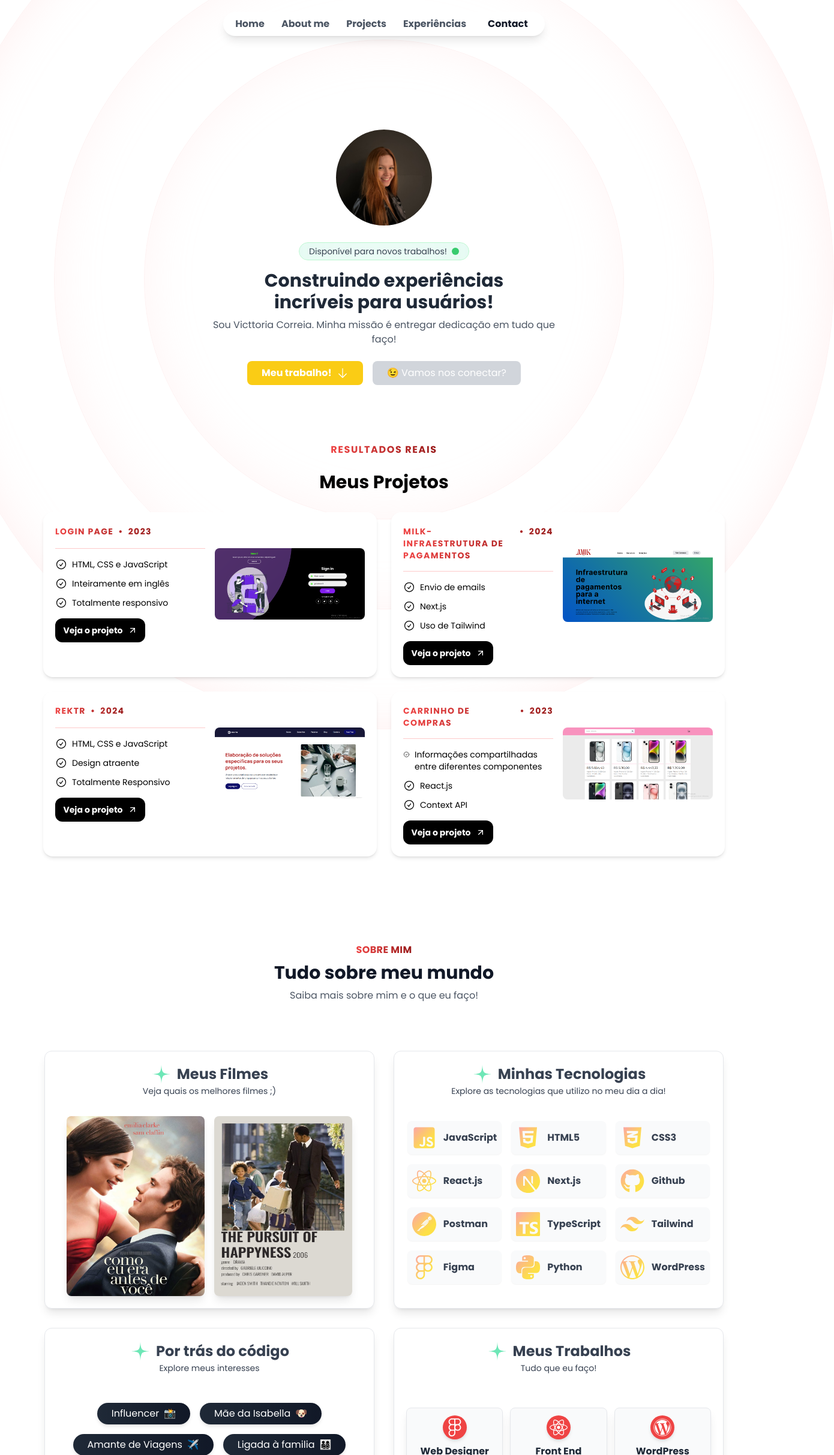
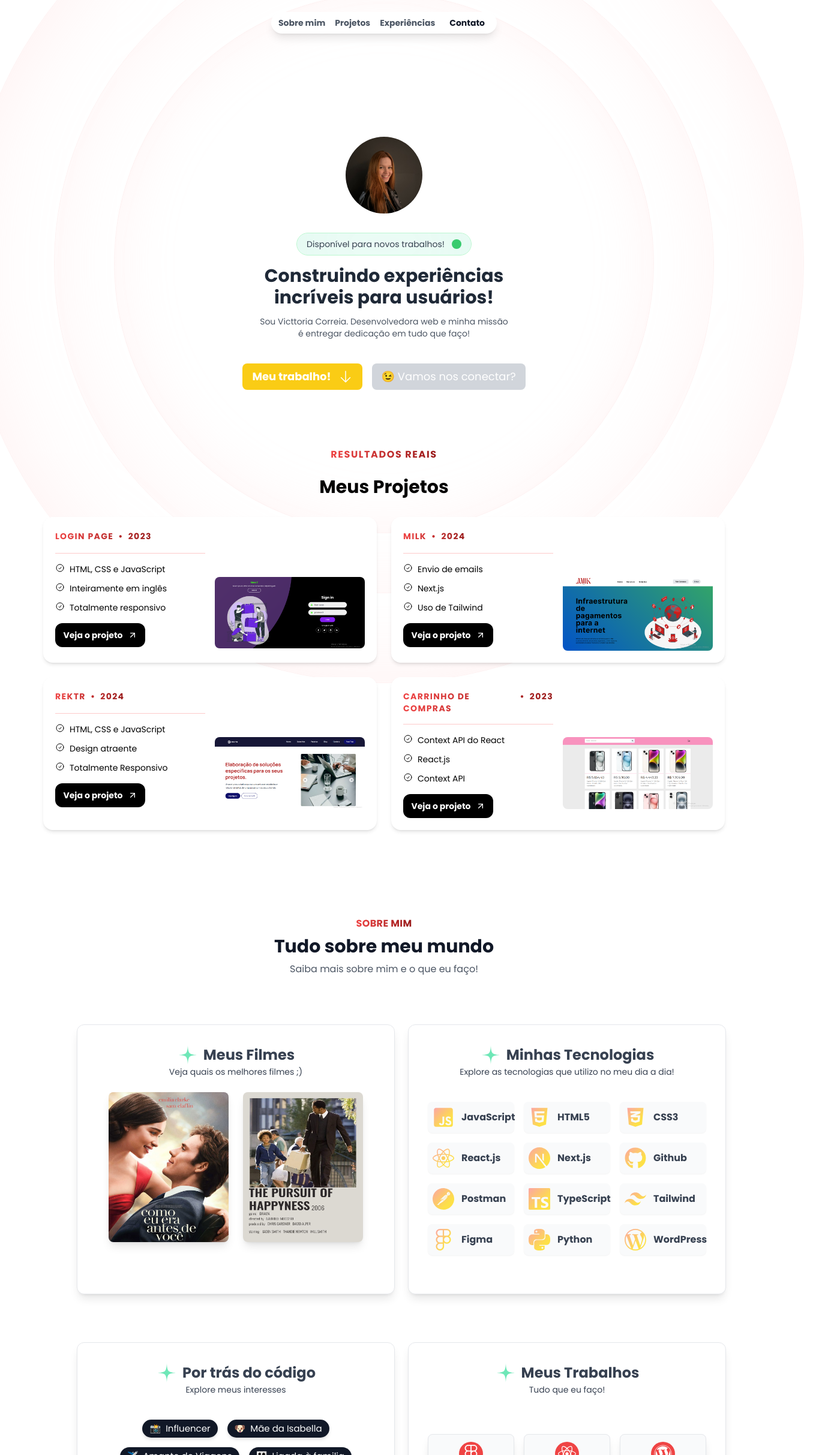
Before and after one commit to Victtoriacorreia01/Portifolio-VicttoriaCorreia, a Next.js app: page / in a window 1280 px wide. Shown: the top 2426 px of the page at 60% size, 1390 px wide, since content can reach past the window. Built offline with nearby package versions, Linux system fonts and the light colour scheme.

Commit message:
atualização

```diff
--- a/src/components/Card.tsx
+++ b/src/components/Card.tsx
@@ -2,9 +2,9 @@ interface CardProps {
     children: React.ReactNode;
   }
 
-  export const Card = ({ children }: CardProps) => {
+  export const Card = ({ children }: { children: React.ReactNode }) => {
     return (
-      <div className="bg-white shadow-lg rounded-xl p-5 border border-gray-200 w-[550px] h-[430px]">
+      <div className=" bg-white shadow-lg rounded-xl p-8 border border-gray-200 lg:w-[530px] sm:w-[360px] lg:h-[450px] sm:min-h-[400px] lg:max-w-[600px]">
         {children}
       </div>
     );
--- a/src/components/TechIcon.tsx
+++ b/src/components/TechIcon.tsx
@@ -1,7 +1,7 @@
 export const TechIcon = ({ component: Component }: { component: React.ElementType }) => {
     return (
         <div className="relative">
-            <Component className="text-yellow-300 size-10 text-transparent fill-current" style={{ fill: "url(#tech-icon-gradient)" }} />
+            <Component className="text-yellow-300 lg:size-9 sm:size-8 text-transparent fill-current" style={{ fill: "url(#tech-icon-gradient)" }} />
             <svg className="absolute w-0 h-0">
                 <defs>
                     <linearGradient id="tech-icon-gradient" gradientTransform="rotate(45)">
--- a/src/sections/About.tsx
+++ b/src/sections/About.tsx
@@ -19,12 +19,12 @@ const whatIDo = [
   {
     name: "Web Designer",
     icon: SiFigma,
-    description: "Criação de interfaces intuitivas e atraentes utilizando ferramentas como Figma."
+    description: "Criação de interfaces intuitivas e atraentes utilizando Figma."
   },
   {
     name: "Front End Developer",
     icon: FaReact,
-    description: "Desenvolvimento de interfaces modernas, responsivas e dinâmicas utilizando React.js ou Next.js."
+    description: "Desenvolvimento de interfaces modernas e responsivas utilizando React.js ou Next.js."
   },
   {
     name: "WordPress Developer",
@@ -61,10 +61,9 @@ const hobbies = [
   { title: "Evolução Pessoal", emoji: "📚" },
   { title: "Edição de Vídeos", emoji: "🎬" },
 ];
-
 export const AboutSection = () => {
   return (
-    <div className="py-20 flex flex-col items-center font-sans" data-aos="fade-up" data-aos-easing="ease-out-cubic" id="sobremim">
+    <div className="py-20 flex flex-col items-center font-sans px-4" data-aos="fade-up" id="sobremim">
       <SectionHeader
         eyebrow="Sobre mim"
         title="Tudo sobre meu mundo"
@@ -72,50 +71,54 @@ export const AboutSection = () => {
         data-aos="fade-up" data-aos-duration="1000"
       />
 
-    <div className="mt-10 grid grid-cols-1 md:grid-cols-2 gap-8">
-      <Card data-aos="fade-up" data-aos-duration="1200">
+      {/* Cards organizados */}
+      <div className="mt-10 grid grid-cols-1 md:grid-cols-2 gap-20 w-full max-w-5xl">
+      <Card>
   <CardHeader title="Meus Filmes" description="Veja quais os melhores filmes ;)" />
-        <div className="flex justify-center gap-4 mt-8">
-          <Image src={IMGfilme1} alt="Movie1" className="w-[230px] h-[300px] rounded-lg shadow-lg" data-aos="zoom-in" data-aos-duration="1400"/>
-          <Image src={IMGfilme2} alt="Movie2" className="w-[230px] h-[300px] rounded-lg shadow-lg" data-aos="zoom-in" data-aos-duration="1600"/>
+
+  {/* Container das imagens */}
+  <div className="flex justify-center items-center gap-6 mt-6 flex-wrap sm:flex-nowrap">
+    <Image src={IMGfilme1} alt="Movie1" className="lg:w-[200px] lg:h-[250px] sm:w-[150px] sm:h-[200px] rounded-lg shadow-lg"/>
+    <Image src={IMGfilme2} alt="Movie2" className="lg:w-[200px] lg:h-[250px] sm:w-[150px] sm:h-[200px] rounded-lg shadow-lg"/>
   </div>
 </Card>
-      <Card data-aos="fade-up" data-aos-duration="1200">
+
+        <Card>
           <CardHeader title="Minhas Tecnologias" description="Explore as tecnologias que utilizo no meu dia a dia!" />
-        <Toolbox toolboxItems={toolboxItems} className="mt-6" data-aos="fade-in" data-aos-duration="1400"/>
+          <Toolbox toolboxItems={toolboxItems} className="mt-6" />
         </Card>
 
-      <Card data-aos="fade-up" data-aos-duration="1200">
+        <Card>
           <CardHeader title="Por trás do código" description="Explore meus interesses" />
-        <div className="flex flex-wrap gap-4 justify-center mt-12" data-aos="zoom-in" data-aos-duration="1400">
+          <div className="flex flex-wrap gap-4 justify-center mt-10">
             {hobbies.map((hobby) => (
-            <div key={hobby.title} className="inline-flex gap-2 px-6 bg-gradient-to-r from-gray-800 to-gray-900 rounded-full py-1.5 shadow-md transition-all duration-300 hover:scale-105">
-              <span className="text-white font-medium">{hobby.title}</span>
+              <div key={hobby.title} className="inline-flex gap-2 px-3 py-1 bg-gray-900 text-white rounded-full shadow-md lg:text-[15px] sm:text-[10px]">
                 <span>{hobby.emoji}</span>
+                <span>{hobby.title}</span>
               </div>
             ))}
           </div>
         </Card>
+        <Card>
+  <CardHeader title="Meus Trabalhos" description="Tudo que eu faço!" />
 
-      <Card data-aos="fade-up" data-aos-duration="1200">
-        <CardHeader title="Meus Trabalhos" description="Tudo que eu faço!" />
-        <div className="grid grid-cols-1 sm:grid-cols-2 md:grid-cols-3 gap-3 cursor-pointer mt-14">
+  {/* Wrapper dos cards menores */}
+  <div className="flex justify-center">
+    <div className="grid lg:grid-cols-3 sm:grid-cols-3 gap-4 mt-16 lg:w-[550px] sm:w-[400px]  sm:h-[90px] w-full mx-auto p-[-6px]">
       {whatIDo.map((item, index) => (
-            <div
-              key={item.name}
-              className="p-3 border rounded-lg shadow-lg bg-gray-50 flex flex-col items-center gap-2 transition-all duration-300 hover:shadow-xl hover:scale-[1.05]"
-              data-aos="fade-up"
-              data-aos-delay={index * 200}
-            >
-              <div className="w-10 h-10 bg-red-500 flex items-center justify-center rounded-full shadow-md">
+        <div key={item.name} className="p-3 border rounded-lg shadow-lg bg-gray-50 flex flex-col items-center gap-2">
+          <div className="w-10 h-10 bg-red-500 flex items-center justify-center rounded-full">
             <item.icon className="text-white text-3xl" />
           </div>
-              <h3 className="text-base font-semibold text-gray-800 text-center">{item.name}</h3>
-              <p className="text-gray-600 text-xs text-center">{item.description}</p>
+          <h3 className="lg:text-[10px] sm:text-[12px] font-semibold text-gray-800">{item.name}</h3>
+          <p className="text-gray-600 lg:text-[12px] sm:text-[8px] text-center lg:w-[130px]">{item.description}</p>
         </div>
       ))}
     </div>
+  </div>
 </Card>
+
+
       </div>
     </div>
   );
--- a/src/sections/Experience.tsx
+++ b/src/sections/Experience.tsx
@@ -1,10 +1,10 @@
 export const ExperienceEducation = () => {
   return (
-    <div className="bg-gradient-to-b from-white to-red-50 py-14 px-8" data-aos="fade-up" id="experiencia">
-      <div className="max-w-6xl mx-auto grid grid-cols-1 md:grid-cols-2 gap-10">
+    <div className="bg-gradient-to-b from-white to-red-50 py-10 px-4 md:py-14 md:px-8" data-aos="fade-up" id="experiencia">
+      <div className="max-w-6xl mx-auto grid grid-cols-1 md:grid-cols-2 gap-6 md:gap-10">
         {/* Educação */}
         <div data-aos="fade-right">
-          <h2 className="text-2xl font-semibold text-red-800 mb-6 text-center md:text-left">Educação</h2>
+          <h2 className="text-2xl font-semibold text-red-800 mb-6 text-center">Educação</h2>
           <div className="space-y-5">
             {[
               { year: "2024", title: "Análise e Desenvolvimento de Sistemas", place: "Unichristus - Fortaleza (Em andamento)" },
@@ -18,7 +18,7 @@ export const ExperienceEducation = () => {
             ].map((edu, index) => (
               <div
                 key={index}
-                className="bg-white p-5 rounded-lg shadow-md border-l-4 border-red-600"
+                className="bg-white p-4 md:p-5 rounded-lg shadow-md border-l-4 border-red-600 text-sm md:text-base max-w-xs mx-auto md:max-w-full"
                 data-aos="zoom-in"
               >
                 <h3 className="text-lg font-medium text-red-800">{edu.title}</h3>
@@ -31,7 +31,7 @@ export const ExperienceEducation = () => {
 
         {/* Experiência */}
         <div data-aos="fade-left">
-          <h2 className="text-2xl font-semibold text-red-800 mb-6 text-center md:text-left">Experiências</h2>
+          <h2 className="text-2xl font-semibold text-red-800 mb-6 text-center">Experiências</h2>
           <div className="space-y-5">
             {[
               {
@@ -72,7 +72,7 @@ export const ExperienceEducation = () => {
             ].map((exp, index) => (
               <div
                 key={index}
-                className="bg-white p-5 rounded-lg shadow-md border-l-4 border-yellow-500"
+                className="bg-white p-4 md:p-5 rounded-lg shadow-md border-l-4 border-yellow-600 text-sm md:text-base max-w-xs mx-auto md:max-w-full"
                 data-aos="zoom-in"
               >
                 <h3 className="text-lg font-medium text-yellow-700">{exp.title}</h3>
--- a/src/sections/First.tsx
+++ b/src/sections/First.tsx
@@ -1,42 +1,47 @@
 import memojiImage from "@/assets/images/IMG_6590 (1).jpg";
 import Image from "next/image";
 import ArrowDown from "@/assets/icons/arrow-down.svg";
-import grainImage from "@/assets/images/grain.jpg";
 
 export const FirstSection = () => {
   return (
-    <div className="mt-20 relative" data-aos="fade-up">
-      <div className="py-12 sm:py-16 md:py-24 font-sans z-0 relative">
-        <div className="absolute top-[56%] left-1/2 -translate-x-1/2 -translate-y-1/2 rounded-full border border-red-50 shadow-[0_0_80px_inset] shadow-red-200/20 w-[800px] h-[800px]"></div>
-        <div className="absolute top-[56%] left-1/2 -translate-x-1/2 -translate-y-1/2 rounded-full border border-red-50 shadow-[0_0_80px_inset] shadow-red-200/20 w-[1100px] h-[1100px]"></div>
-        <div className="absolute top-[56%] left-1/2 -translate-x-1/2 -translate-y-1/2 rounded-full border border-red-50 shadow-[0_0_80px_inset] shadow-red-200/30 w-[1500px] h-[1500px]"></div>
-        <div className="container mx-auto flex flex-col items-center text-center px-6 relative">
+    <div className="mt-10 sm:mt-16 lg:mt-24 relative" data-aos="fade-up">
+      <div className="py-10 sm:py-16 lg:py-24 font-sans z-0 relative">
+        {/* Círculos decorativos */}
+        <div className="absolute top-1/2 left-1/2 -translate-x-1/2 -translate-y-1/2 rounded-full border border-red-50 shadow-[0_0_100px_inset] shadow-red-200/20 w-[500px] sm:w-[700px] lg:w-[900px] h-[500px] sm:h-[700px] lg:h-[900px]"></div>
+        <div className="absolute top-1/2 left-1/2 -translate-x-1/2 -translate-y-1/2 rounded-full border border-red-50 shadow-[0_0_120px_inset] shadow-red-200/20 w-[700px] sm:w-[900px] lg:w-[1100px] h-[700px] sm:h-[900px] lg:h-[1100px]"></div>
+        <div className="absolute top-1/2 left-1/2 -translate-x-1/2 -translate-y-1/2 rounded-full border border-red-50 shadow-[0_0_150px_inset] shadow-red-200/30 w-[1000px] sm:w-[1200px] lg:w-[1400px] h-[1000px] sm:h-[1200px] lg:h-[1400px]"></div>
+
+        {/* Conteúdo principal */}
+        <div className="container mx-auto flex flex-col items-center text-center px-6 sm:px-8 lg:px-12 relative">
           <Image
             src={memojiImage}
             alt="Minha foto"
-            className="w-28 h-28 sm:w-32 sm:h-32 md:w-40 md:h-40 lg:w-30 lg:h-30 rounded-full object-cover"
+            className="w-24 h-24 sm:w-32 sm:h-32 lg:w-50 lg:h-50 rounded-full object-cover"
             data-aos="zoom-in"
             data-aos-delay="600"
           />
-          <div className="mt-7 flex items-center gap-2 bg-white px-4 py-1 rounded-full border border-green-200 shadow-[0_0_80px_inset] shadow-emerald-300/20" data-aos="fade-up" data-aos-delay="800">
-            <span className="text-xs sm:text-sm text-gray-700 font-light">
+
+          <div className="mt-5 sm:mt-7 lg:mt-8 flex items-center gap-3 bg-white px-4 py-2 rounded-full border border-green-200 shadow-[0_0_100px_inset] shadow-emerald-300/20" data-aos="fade-up" data-aos-delay="800">
+            <span className="sm:text-sm lg:text-sm text-gray-700 font-medium">
               Disponível para novos trabalhos!
             </span>
-            <span className="w-3 h-3 bg-green-500 rounded-full animate-pulse"></span>
+            <span className="w-3 h-3 lg:w-4 lg:h-4 bg-green-500 rounded-full animate-pulse"></span>
           </div>
 
-          <h1 className="text-xl sm:text-2xl md:text-3xl font-bold mt-4 text-gray-800" data-aos="fade-up" data-aos-delay="1000">
+          <h1 className="text-xl sm:text-1xl lg:text-3xl font-bold mt-4 text-gray-800" data-aos="fade-up" data-aos-delay="1000">
             Construindo experiências <br /> incríveis para usuários!
           </h1>
-          <p className="mt-2 text-gray-600 max-w-xs sm:max-w-md md:max-w-lg lg:max-w-xl text-sm sm:text-base" data-aos="fade-up" data-aos-delay="1200">
-            Sou Victtoria Correia. Minha missão é entregar dedicação em tudo que faço!
+
+          <p className="mt-3 text-gray-600 max-w-xs sm:max-w-md lg:max-w-2xl text-sm sm:text-sm lg:text-sm" data-aos="fade-up" data-aos-delay="1200">
+            Sou Victtoria Correia. Desenvolvedora web e minha missão <br /> é entregar dedicação em tudo que faço!
           </p>
-          <div className="mt-6 flex flex-col sm:flex-row gap-4" data-aos="fade-up" data-aos-delay="1400">
-            <button className="flex items-center gap-2 px-6 py-2 bg-yellow-400 hover:bg-red-100 hover:text-gray-700 text-white rounded-lg font-semibold text-sm sm:text-base">
+
+          <div className="mt-5 sm:mt-7 lg:mt-10 flex flex-col sm:flex-row gap-4" data-aos="fade-up" data-aos-delay="1400">
+            <button className="flex items-center gap-3 px-4 py-2 bg-yellow-400 hover:bg-yellow-500 text-white rounded-lg font-semibold text-sm sm:text-sm lg:text-lg transition-all duration-300">
               <span>Meu trabalho!</span>
-              <ArrowDown className="w-4 h-4 sm:w-5 sm:h-5" />
+              <ArrowDown className="w-4 h-4 sm:w-5 sm:h-5 lg:w-6 lg:h-6" />
             </button>
-            <button className="px-6 py-2 bg-gray-300 hover:bg-red-400 text-white rounded-lg font-medium text-sm sm:text-base">
+            <button className="px-4 py-2 bg-gray-300 hover:bg-gray-400 text-white rounded-lg font-medium text-sm sm:text-base lg:text-lg transition-all duration-300">
               <a
                 href="https://www.linkedin.com/in/victtoria-correia-3268v/"
                 target="_blank"
--- a/src/sections/Header.tsx
+++ b/src/sections/Header.tsx
@@ -1,47 +1,38 @@
-
 export const Header = () => {
   return (
-    <div className="flex justify-center items-center relative top-5 px-2 w-full">
-      <nav className="flex flex-wrap justify-center gap-1 sm:gap-3 px-2 sm:px-3 py-1 sm:py-1 p-0.2 shadow-lg rounded-full bg-white backdrop-blur z-10 w-full sm:w-auto">
-        <a
-          href="#"
-          className="nav-item text-xs sm:text-sm md:text-base rounded-md px-2 py-1"
-          data-aos="fade-up"
-          data-aos-delay="200"
-        >
-          Home
-        </a>
+    <div className="flex justify-center items-center relative top-5 px-1 w-full">
+      <nav className="flex justify-between items-center gap-1 sm:gap-2 px-1 sm:px-2 py-1 shadow-lg rounded-full bg-white backdrop-blur z-10 w-full sm:w-auto">
         <a
           href="#sobremim"
-          className="nav-item text-xs sm:text-sm md:text-base rounded-md px-2 py-1"
+          className="nav-item text-xs sm:text-sm rounded-md px-1 py-1"
           data-aos="fade-up"
           data-aos-delay="400"
         >
-          About me
+          Sobre mim
         </a>
         <a
           href="#projetos"
-          className="nav-item text-xs sm:text-sm md:text-base rounded-md px-2 py-1"
+          className="nav-item text-xs sm:text-sm rounded-md px-1 py-1"
           data-aos="fade-up"
           data-aos-delay="600"
         >
-          Projects
+          Projetos
         </a>
         <a
           href="#experiencia"
-          className="nav-item text-xs sm:text-sm md:text-base rounded-md px-2 py-1"
+          className="nav-item text-xs sm:text-sm rounded-md px-1 py-1"
           data-aos="fade-up"
           data-aos-delay="600"
         >
           Experiências
         </a>
         <a
-           href="#contact"
-          className="nav-item text-xs sm:text-sm md:text-base rounded-full px-4 py-1 bg-white text-gray-900 hover:bg-red-400 hover:text-white"
+          href="#contact"
+          className="nav-item text-xs sm:text-sm rounded-full px-3 py-1 bg-white text-gray-900 hover:bg-red-400 hover:text-white"
           data-aos="fade-up"
           data-aos-delay="800"
         >
-          Contact
+          Contato
         </a>
       </nav>
     </div>
--- a/src/sections/Projects.tsx
+++ b/src/sections/Projects.tsx
@@ -23,7 +23,7 @@ const portfolioProjects = [
     image: darkSaasLandingPage,
   },
   {
-    company: "Milk-Infraestrutura de pagamentos",
+    company: "Milk",
     year: "2024",
     title: "",
     results: [
@@ -51,7 +51,7 @@ const portfolioProjects = [
     year: "2023",
     title: "",
     results: [
-      { title: "Informações compartilhadas entre diferentes componentes" },
+      { title: "Context API do React" },
       { title: "React.js" },
       { title: "Context API" },
     ],
@@ -87,10 +87,9 @@ export const ProjectsSection = () => {
             <div
               key={project.title}
               className="bg-white rounded-2xl relative z-0 overflow-hidden shadow-md flex flex-col sm:flex-row items-center sm:items-start gap-4 p-5"
-              data-aos="fade-up" // Adicionando animação de fade-up
-              data-aos-delay={index * 100} // Atraso baseado na ordem dos projetos
+              data-aos="fade-up"
+              data-aos-delay={index * 100}
             >
-              {/* Container de Texto */}
               <div className="flex-1">
                 <div
                   className="bg-gradient-to-r from-red-500 to-red-800 inline-flex font-bold
@@ -107,7 +106,7 @@ export const ProjectsSection = () => {
                 <ul className="flex flex-col gap-2 sm:gap-3 mt-3 sm:mt-4">
                   {project.results.map((result, index) => (
                     <li key={index} className="flex gap-2 text-xs sm:text-sm text-black">
-                      <CheckCircleIcon className="size-4 sm:size-5" />
+                      <CheckCircleIcon className="size-4 sm:size-4" />
                       <span>{result.title}</span>
                     </li>
                   ))}
@@ -119,9 +118,7 @@ export const ProjectsSection = () => {
                   </button>
                 </a>
               </div>
-
-              {/* Imagem ao lado (ajuste no espaçamento) */}
-              <div className="flex-1 mt-6 sm:mt-10" data-aos="fade-left">
+              <div className="flex-1 mt-6 sm:mt-20" data-aos="fade-left">
                 <Image
                   src={project.image}
                   alt={project.title}
```
Lines whose indentation alone changed are shown as unchanged.
